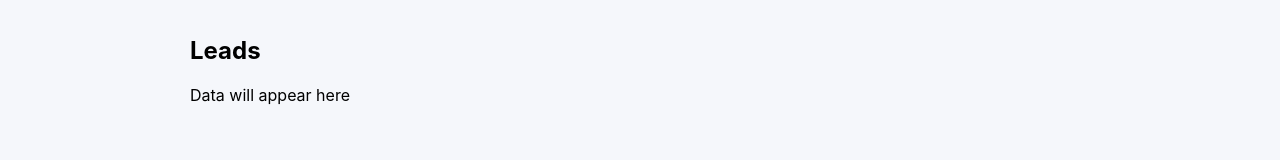
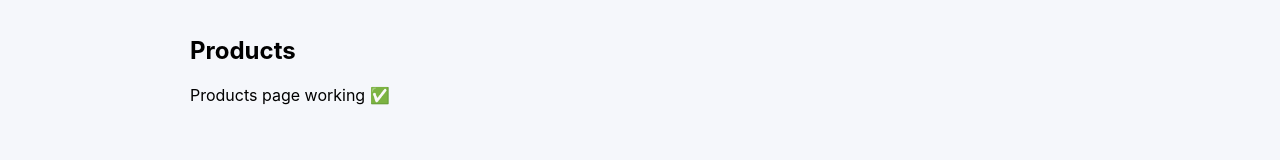
Before and after one commit to pankajkumarpatidar/leorder-frontend, a React (Vite) app: page /products in a window 1280 px wide. Shown: the top 160 px of the page. Built offline with nearby package versions, Linux system fonts and the light colour scheme; sample sign-in values are in the browser's storage.

Commit message:
fix export error

```diff
--- a/src/pages/Leads.jsx
+++ b/src/pages/Leads.jsx
@@ -0,0 +1,8 @@
+export default function Leads() {
+  return (
+    <div>
+      <h2>Leads</h2>
+      <p>Leads page working ✅</p>
+    </div>
+  );
+}
--- a/src/pages/Orders.jsx
+++ b/src/pages/Orders.jsx
@@ -0,0 +1,8 @@
+export default function Orders() {
+  return (
+    <div>
+      <h2>Orders</h2>
+      <p>Orders page working ✅</p>
+    </div>
+  );
+}
--- a/src/pages/Products.jsx
+++ b/src/pages/Products.jsx
@@ -1,8 +1,8 @@
 export default function Products() {
   return (
     <div>
-      <h2>Leads</h2>
-      <p>Data will appear here</p>
+      <h2>Products</h2>
+      <p>Products page working ✅</p>
     </div>
   );
 }
--- a/src/pages/Users.jsx
+++ b/src/pages/Users.jsx
@@ -1,8 +1,8 @@
 export default function Users() {
   return (
     <div>
-      <h2>Leads</h2>
-      <p>Data will appear here</p>
+      <h2>Users</h2>
+      <p>Users page working ✅</p>
     </div>
   );
 }
```
